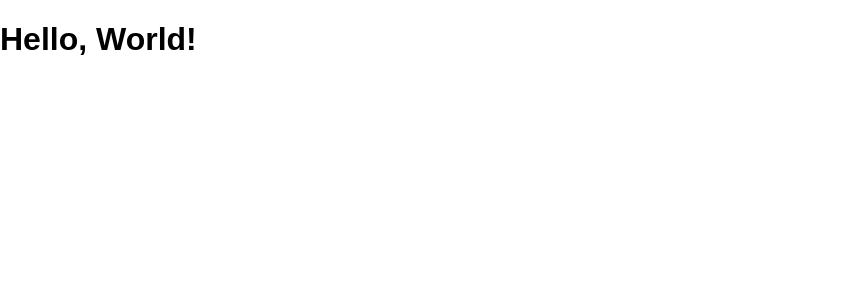
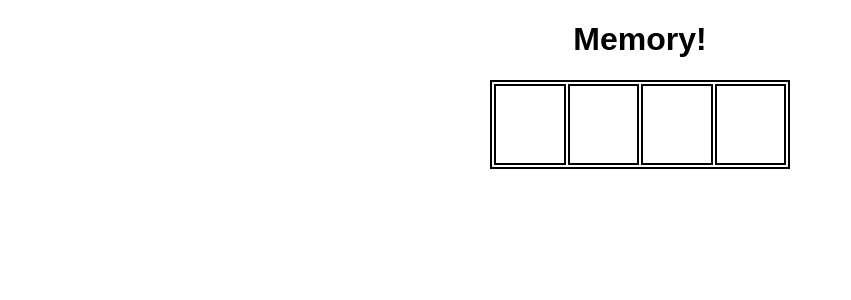
Before and after one commit to lizthrilla/memory, a React app: page / in a window 1280 px wide. Shown: the top 300 px of the page, without its empty margins (0-851 px from the left). Built offline with nearby package versions, Linux system fonts and the light colour scheme.

Commit message:
fucked up

```diff
--- a/src/components/App.js
+++ b/src/components/App.js
@@ -2,11 +2,26 @@ import React, { Component } from 'react'
 
 class App extends Component {
 
+  faces = ['👹', '😱']
+// faces = ['👹', '😱']
+// matched = []
+// picks = []
   render () {
     return <div>
-      <h1>Hello, World!</h1>
+      <h1>Memory!</h1>
+      <table>
+        <tbody>
+          <tr>
+            <td />
+            <td />
+            <td />
+            <td />
+          </tr>
+        </tbody>
+      </table>
     </div>
   }
 }
 
 export default App
+// https://gist.github.com/ambethia/e9bd1760f78fe36dcd7e03a1c2a4edc1
--- a/src/styles/screen.scss
+++ b/src/styles/screen.scss
@@ -9,6 +9,25 @@ html {
 
 body {
   @include font-smoothing(on);
+
   margin: 0;
   font: $base-text-size / 1 $base-font-family;
+  display: flex;
+  flex-direction: column;
+  align-items: center;
+  text-align: center;
+
+  table {
+    border: 2px solid black;
+    width: 300px;
+
+    td {
+      border: 2px solid black;
+      height: 75px;
+    }
+  }
 }
+
+#root {
+  min-height: 100%;
+}
```
Also changed, not shown: src/cats.json (added, +14 -0 lines), src/components/card.js (added, +10 -0 lines), grumyGizmo.jpg (added), sadGadget.jpg (added).
